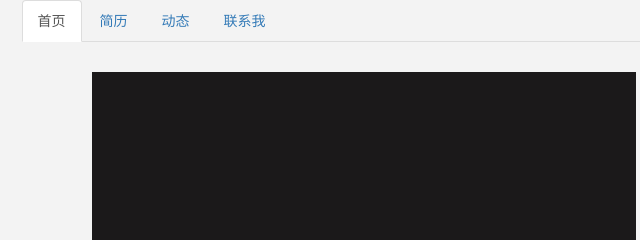
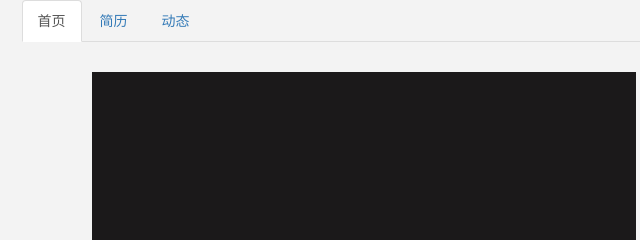
Before and after one commit to Ritadeer/Ritadeer.github.io, a plain HTML site: page index.html in a window 1280 px wide. Shown: the top 240 px of the page, 4-644 px from the left. Drawn offline with Linux system fonts and the light colour scheme.

Commit message:
Add files via upload

```diff
--- a/index.html
+++ b/index.html
@@ -38,7 +38,7 @@ $(document).ready(function(){
         <li class="active"><a href="#">首页</a></li>
         <li><a href="introduction.html">简历</a></li>
         <li><a href="blog.html">动态</a></li>
-        <li><a href="#">联系我</a></li>
+
         </ul>
        </div>
       </nav>
```
Also changed, not shown: blog.html (+0 -1 lines), introduction.html (+1 -1 lines).
